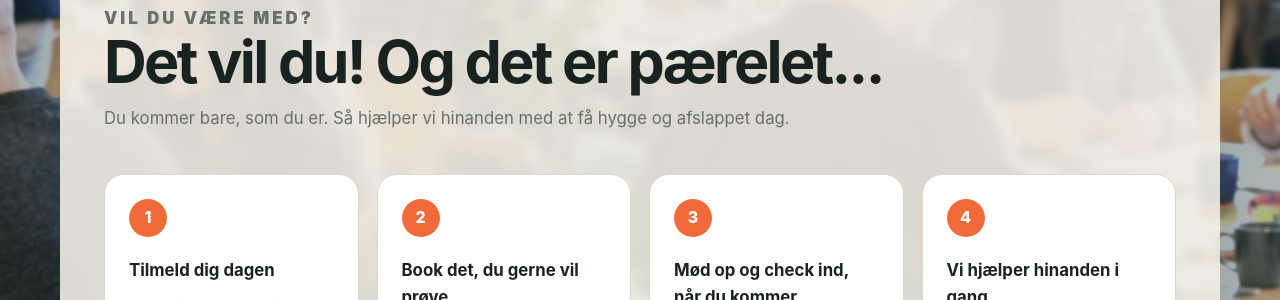
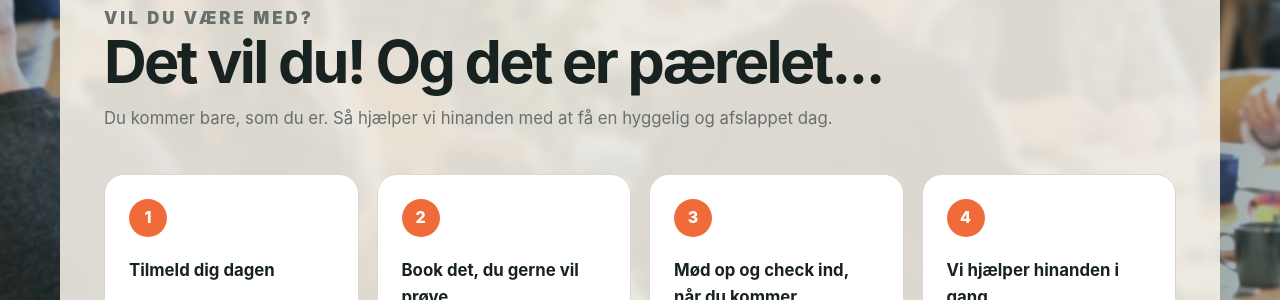
Before and after one commit to Andrejao/spilex, a Jekyll site: the page built from index.html, in a window 1280 px wide and 900 px high, scrolled down 723 px. Shown: the part 152-452 px from the top of the window. Built offline with Jekyll 4.4.1, drawn with Linux system fonts in a browser that asks for light colours.

Commit message:
Update index.html

```diff
--- a/index.html
+++ b/index.html
@@ -45,7 +45,7 @@ description: En afslappet dag med spil, hygge og fællesskab i Viborg.
         <h2>Det vil du! Og det er pærelet...</h2>
 
         <p>
-          Du kommer bare, som du er. Så hjælper vi hinanden med at få hygge og afslappet dag.
+          Du kommer bare, som du er. Så hjælper vi hinanden med at få en hyggelig og afslappet dag.
         </p>
       </div>
 
```
